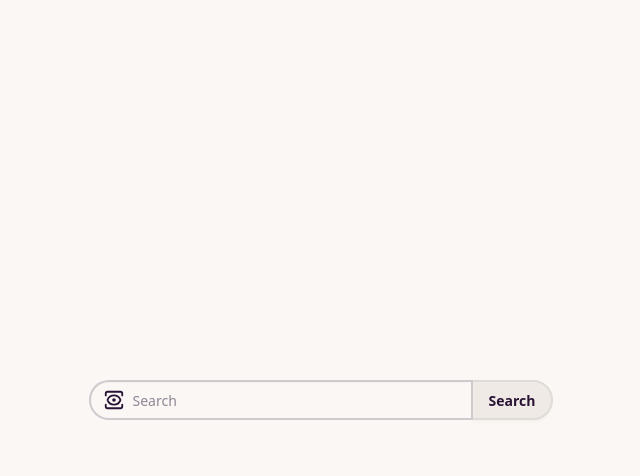
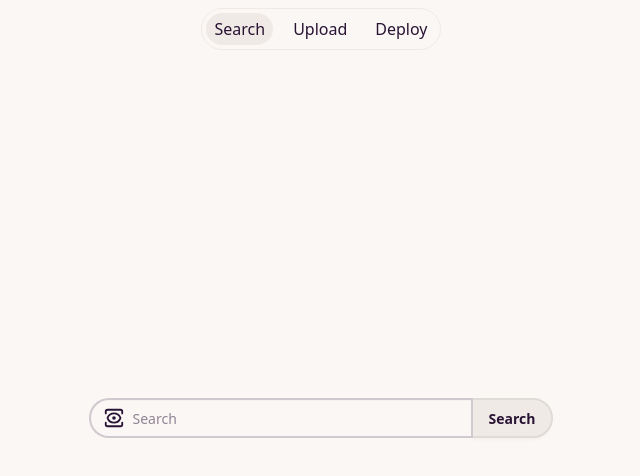
Before and after one commit to pushkarydv/memory-in-images, a Next.js app: page / in a window 1280 px wide. Shown: the top 476 px of the page, without its empty margins (319-959 px from the left). Built offline with nearby package versions, Linux system fonts and the light colour scheme.

Commit message:
Add navigation bar and deploy page; adjust search component height

```diff
--- /dev/null
+++ b/src/app/deploy/page.js
@@ -0,0 +1,7 @@
+import React from 'react';
+
+const Deploy = () => {
+  return <div>Deploy</div>;
+};
+
+export default Deploy;
--- a/src/app/layout.js
+++ b/src/app/layout.js
@@ -1,6 +1,7 @@
 import { Geist, Geist_Mono } from 'next/font/google';
 import './globals.css';
 import { Toaster } from 'sonner';
+import NavBar from '@/components/global/NavBar';
 
 const geistSans = Geist({
   variable: '--font-geist-sans',
@@ -19,10 +20,11 @@ export const metadata = {
 
 export default function RootLayout({ children }) {
   return (
-    <html lang='en'>
+    <html lang='en' suppressHydrationWarning>
       <body
         className={`${geistSans.variable} ${geistMono.variable} min-h-screen`}
       >
+        <NavBar />
         {children}
         <Toaster position='top-center' richColors={true} />
       </body>
--- a/src/components/Search/index.js
+++ b/src/components/Search/index.js
@@ -20,7 +20,7 @@ const Search = () => {
   };
 
   return (
-    <div className='w-full h-screen flex flex-col justify-center items-center gap-4 p-4'>
+    <div className='w-full h-[calc(100vh-5rem)] flex flex-col justify-center items-center gap-4 p-4'>
       <ImageSearchForm search={search} handleSearchState={handleSearchState} />
 
       {search.loading && (
--- /dev/null
+++ b/src/components/global/NavBar.js
@@ -0,0 +1,31 @@
+'use client';
+
+import Link from 'next/link';
+import { usePathname } from 'next/navigation';
+import React from 'react';
+
+const NavBar = () => {
+  const pathname = usePathname();
+
+  return (
+    <div className='p-1 my-2 flex items-center gap-3 border-1 border-base-200 rounded-full max-w-fit mx-auto sticky top-0'>
+      {[
+        { name: 'Search', link: '/' },
+        { name: 'Upload', link: '/upload' },
+        { name: 'Deploy', link: '/deploy' },
+      ].map((obj, index) => (
+        <Link
+          key={index}
+          href={obj.link}
+          className={`px-2 py-1 rounded-full transition-all ${
+            pathname === obj.link ? 'bg-base-200' : ''
+          }`}
+        >
+          {obj.name}
+        </Link>
+      ))}
+    </div>
+  );
+};
+
+export default NavBar;
```
